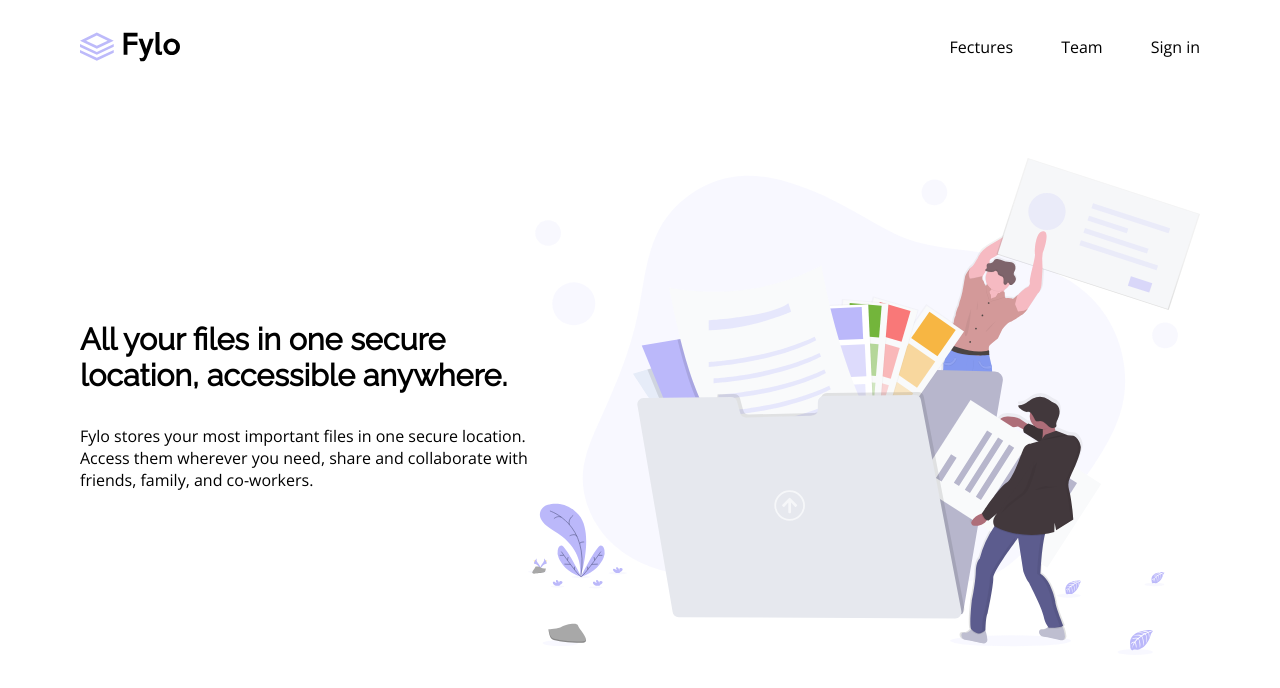
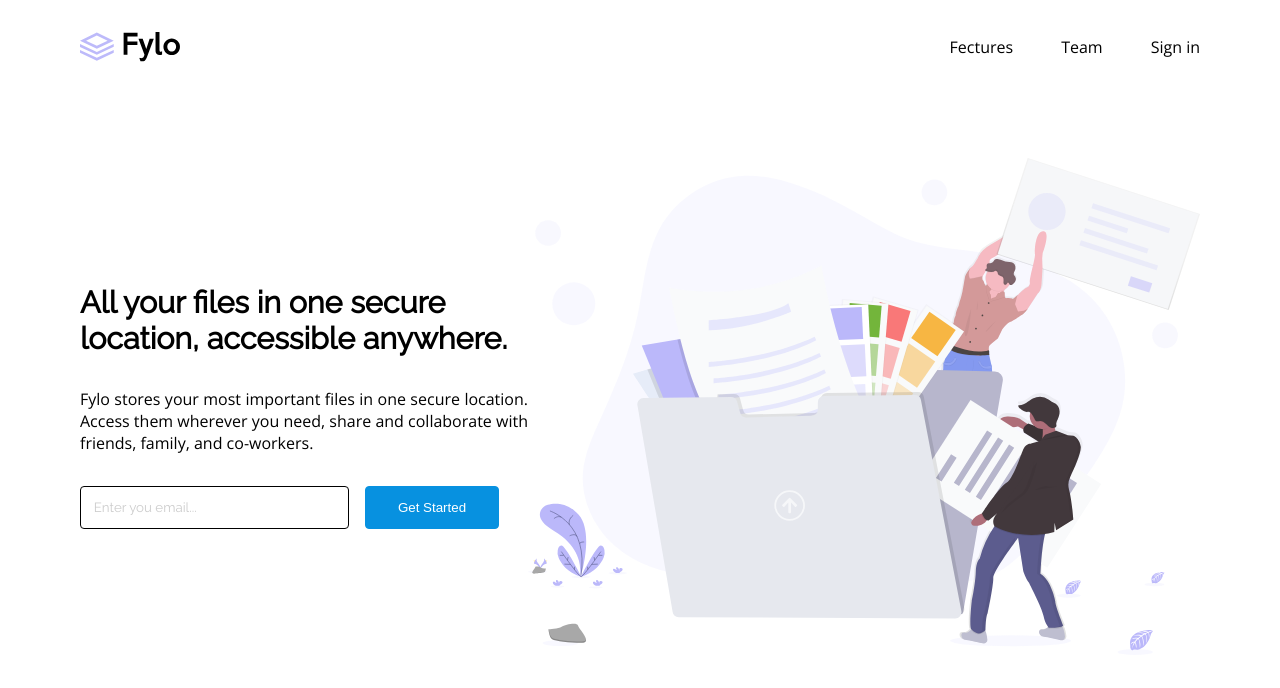
Before and after one commit to PedroMakengo/fylo, a Next.js app: page / in a window 1280 px wide. Shown: the top 688 px of the page. Built offline with nearby package versions, Linux system fonts and the light colour scheme.

Commit message:
Adicionando o componente form

```diff
--- a/src/components/AllBackground/index.tsx
+++ b/src/components/AllBackground/index.tsx
@@ -1,10 +1,8 @@
-import { useState } from 'react';
+import { Form } from '../Form';
 
 import style from './style.module.scss';
 
 export function AllBackground() {
-  const [email, setEmail] = useState('');
-
   return(
     <div className={style.allBackground}>
       <div className={style.contentAllBackground}>
@@ -16,6 +14,7 @@ export function AllBackground() {
             Access them wherever you need, share and collaborate with friends,
              family, and co-workers.
           </p>
+          <Form placeholder="Enter you email..." />
         </article>
         <img src="/images/illustration-1.svg" alt="Ilustration-1" />
       </div>
--- a/src/components/AllBackground/style.module.scss
+++ b/src/components/AllBackground/style.module.scss
@@ -17,6 +17,25 @@
         margin-bottom: 2rem;
         // width: 80%;
       }
+
+      p {
+        text-align: justify;
+        font-size: 1rem;
+      }
+
+      form {
+        margin-top: 2rem;
+
+        input {
+          border: 1px solid #000;
+          width: 60%;
+          margin-right: 1rem;
+        }
+
+        button {
+          width: 30%;
+        }
+      }
     }
     img {
       width: 60%;
--- /dev/null
+++ b/src/components/Form/index.tsx
@@ -0,0 +1,10 @@
+import style from './style.module.scss';
+
+export function Form(props) {
+  return(
+    <form action="" className={style.form}>
+      <input type="text" placeholder={props.placeholder} />
+      <button>Get Started</button>
+    </form>
+  );
+}
--- /dev/null
+++ b/src/components/Form/style.module.scss
@@ -0,0 +1,27 @@
+.form {
+  input {
+    padding: 0.80rem;
+    border-radius: 0.25rem;
+
+    &::placeholder {
+      color: #CCC;
+      font-family: Raleway;
+    }
+  }
+
+  button {
+    padding: 0.80rem;
+    border-radius: 0.25rem;
+    border: 1px solid #0791e0;
+    background: #0791e0;
+    color: #fff;
+
+    transition: filter 0.2s;
+
+    &:hover {
+      cursor: pointer;
+      filter: brightness(1.20);
+      color: #fff;
+    }
+  }
+}
--- a/src/styles/global.scss
+++ b/src/styles/global.scss
@@ -2,6 +2,10 @@
   margin: 0;
   padding: 0;
   box-sizing: border-box;
+}
+
+:root {
+
 }
 
 body {
```
